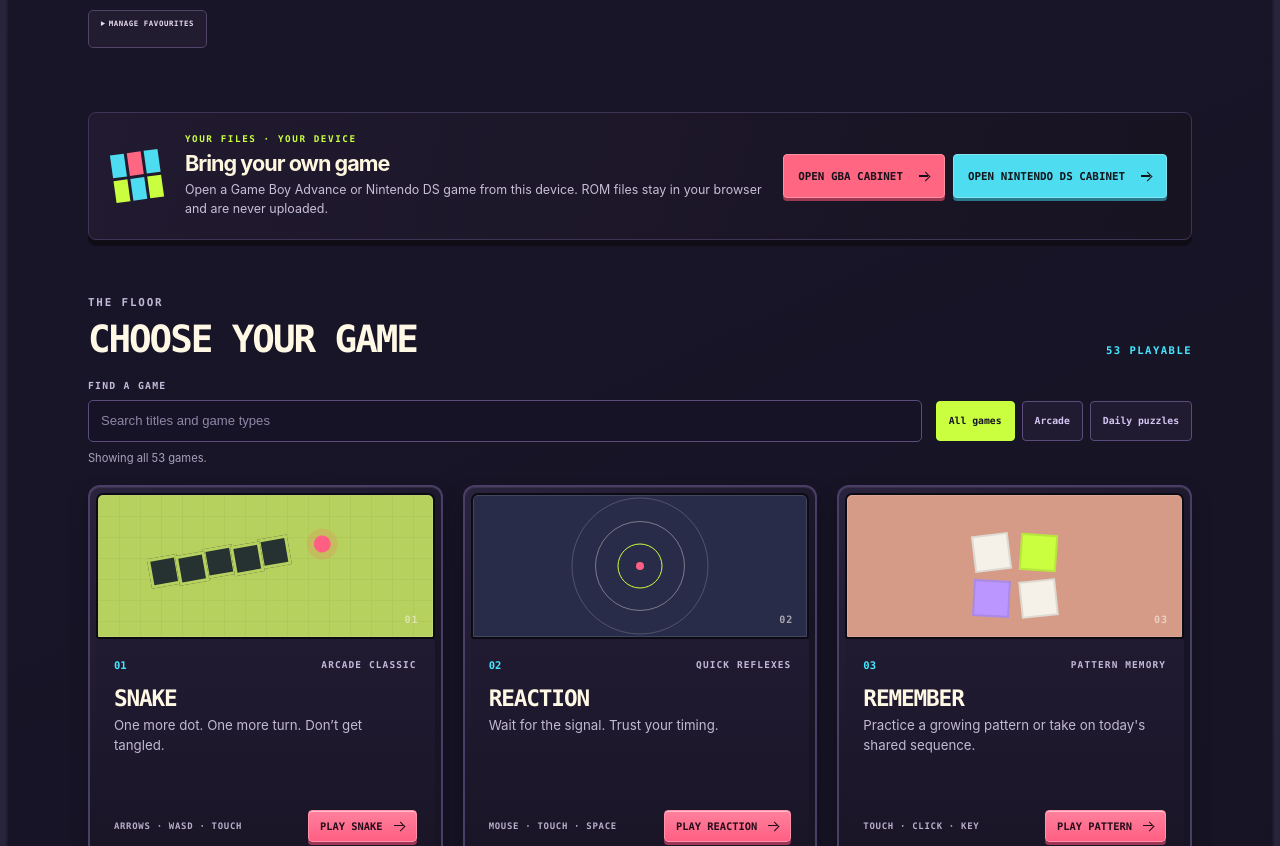
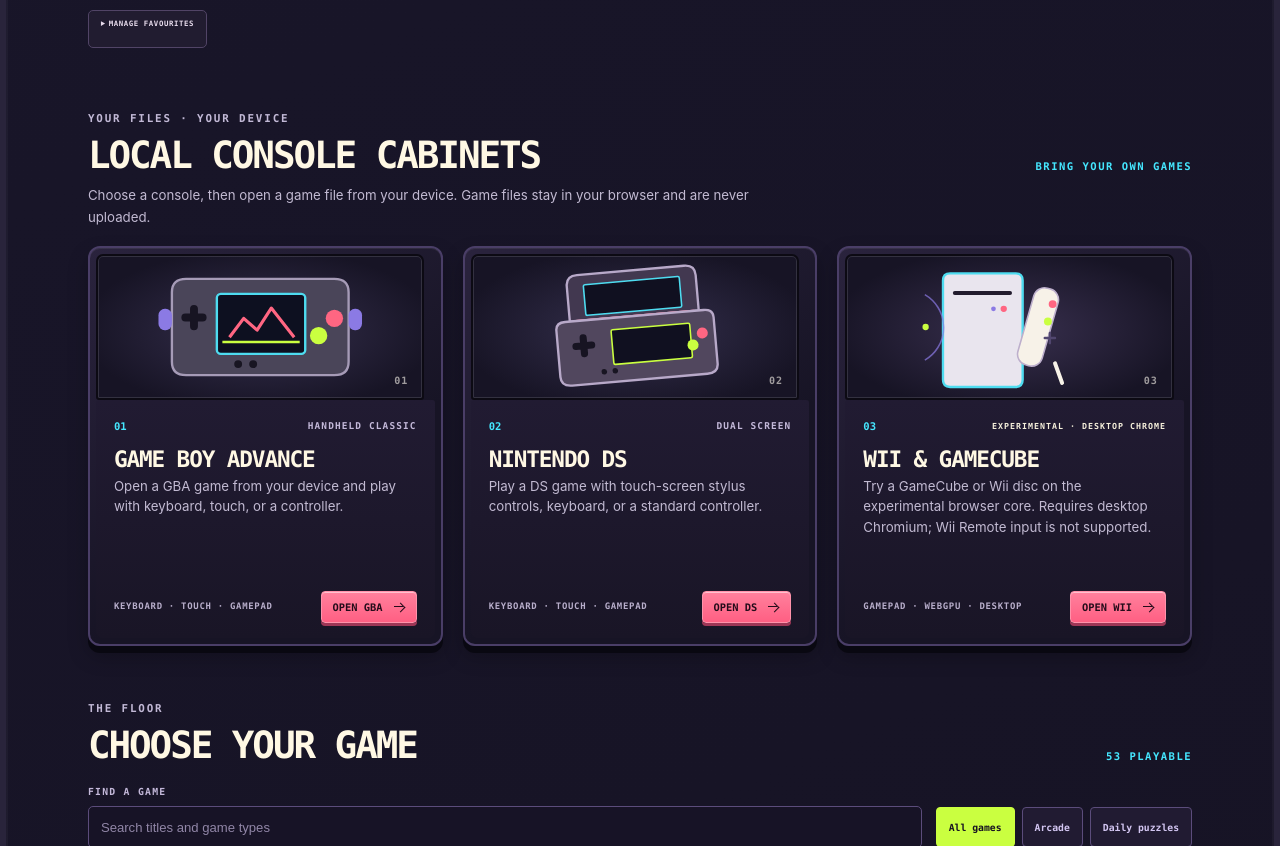
Before and after one commit to toby-sym/arcade, a React (Vite) app: page / in a window 1280 px wide. Shown: the part 704-1550 px from the top of the page. Built offline with nearby package versions, Linux system fonts and the light colour scheme.

Commit message:
Put local consoles on the arcade floor

```diff
--- a/src/App.tsx
+++ b/src/App.tsx
@@ -76,6 +76,7 @@ const PixelMosaicGame = lazy(() => import('./games/PixelMosaicGame').then(({ Pix
 const MinuteHandGame = lazy(() => import('./games/MinuteHandGame').then(({ MinuteHandGame }) => ({ default: MinuteHandGame })))
 const PocketOrbitGame = lazy(() => import('./games/PocketOrbitGame').then(({ PocketOrbitGame }) => ({ default: PocketOrbitGame })))
 const GbaConsole = lazy(() => import('./emulator/GbaConsole').then(({ GbaConsole }) => ({ default: GbaConsole })))
+import { EmulatorShelf } from './emulator/EmulatorShelf'
 import type { MinesweeperProgress } from './games/minesweeper'
 import { createTallyMarketState, type TallyMarketProgress } from './games/tallyMarket'
 import { createPixelMosaicState, type PixelMosaicProgress } from './games/pixelMosaic'
@@ -1522,18 +1523,7 @@ function Home({
         </details>
       </section>
 
-      <section className="local-play-section" aria-labelledby="local-play-title">
-        <div className="local-play-mark" aria-hidden="true"><span /><span /><span /><span /><span /><span /></div>
-        <div className="local-play-copy">
-          <p className="eyebrow">YOUR FILES · YOUR DEVICE</p>
-          <h2 id="local-play-title">Bring your own game</h2>
-          <p>Open a Game Boy Advance or Nintendo DS game from this device. ROM files stay in your browser and are never uploaded.</p>
-        </div>
-        <div className="local-play-actions">
-          <button className="local-play-button" type="button" onClick={onPlayEmulator}>Open GBA cabinet <span className="arrow-mark" aria-hidden="true" /></button>
-          <a className="local-play-button local-play-button-secondary" href="/nds/">Open Nintendo DS cabinet <span className="arrow-mark" aria-hidden="true" /></a>
-        </div>
-      </section>
+      <EmulatorShelf onOpenGba={onPlayEmulator} />
 
       <section className="game-section" aria-labelledby="games-title">
         <div className="section-heading">
--- /dev/null
+++ b/src/emulator/EmulatorShelf.tsx
@@ -0,0 +1,85 @@
+export function EmulatorShelf({ onOpenGba }: { onOpenGba: () => void }) {
+  return (
+    <section className="emulator-section" aria-labelledby="emulator-title">
+      <div className="section-heading emulator-section-heading">
+        <div>
+          <p className="eyebrow">YOUR FILES · YOUR DEVICE</p>
+          <h2 id="emulator-title">Local console cabinets</h2>
+        </div>
+        <span className="section-count">BRING YOUR OWN GAMES</span>
+      </div>
+      <p className="emulator-section-intro">Choose a console, then open a game file from your device. Game files stay in your browser and are never uploaded.</p>
+
+      <div className="emulator-card-grid">
+        <article className="game-card emulator-card emulator-card-gba">
+          <div className="card-art emulator-card-art gba-console-art" aria-hidden="true">
+            <svg viewBox="0 0 320 180" role="presentation">
+              <path d="M48 46q0-17 18-17h188q18 0 18 17v88q0 17-18 17H66q-18 0-18-17z" fill="#4a4559" stroke="#a69bb7" strokeWidth="3" />
+              <rect x="105" y="48" width="112" height="76" rx="5" fill="#0d1020" stroke="#4edcf0" strokeWidth="3" />
+              <path d="M112 109h98" stroke="#caff40" strokeWidth="3" />
+              <path d="M121 103l18-24 17 15 18-28 29 37" fill="none" stroke="#ff6682" strokeWidth="4" strokeLinejoin="round" />
+              <path d="M65 78h22m-11-11v22" stroke="#171422" strokeWidth="10" strokeLinecap="round" />
+              <circle cx="254" cy="79" r="11" fill="#ff6682" /><circle cx="234" cy="101" r="11" fill="#caff40" />
+              <circle cx="132" cy="137" r="5" fill="#181522" /><circle cx="151" cy="137" r="5" fill="#181522" />
+              <rect x="31" y="67" width="17" height="27" rx="8" fill="#8b7ae4" /><rect x="272" y="67" width="17" height="27" rx="8" fill="#8b7ae4" />
+            </svg>
+            <span className="card-art-index">01</span>
+          </div>
+          <div className="card-info">
+            <div className="card-heading-line"><span className="game-number">01</span><span className="game-category">HANDHELD CLASSIC</span></div>
+            <h3>Game Boy Advance</h3>
+            <p>Open a GBA game from your device and play with keyboard, touch, or a controller.</p>
+            <div className="card-bottom"><span className="controls-label">KEYBOARD · TOUCH · GAMEPAD</span><button className="play-card-button" type="button" onClick={onOpenGba}>Open GBA <span className="arrow-mark" aria-hidden="true" /></button></div>
+          </div>
+        </article>
+
+        <article className="game-card emulator-card emulator-card-nds">
+          <div className="card-art emulator-card-art ds-console-art" aria-hidden="true">
+            <svg viewBox="0 0 320 180" role="presentation">
+              <g transform="rotate(-5 160 90)">
+                <path d="M78 31q0-13 14-13h136q14 0 14 13v45H78z" fill="#423850" stroke="#b8a9c9" strokeWidth="3" />
+                <rect x="99" y="31" width="122" height="39" rx="2" fill="#101020" stroke="#4edcf0" strokeWidth="2" />
+                <path d="M85 78h150" stroke="#ff6682" strokeWidth="7" strokeLinecap="round" />
+                <path d="M60 86q0-10 12-10h176q12 0 12 10v59q0 12-14 12H74q-14 0-14-12z" fill="#51475e" stroke="#b8a9c9" strokeWidth="3" />
+                <rect x="129" y="91" width="100" height="44" rx="2" fill="#101020" stroke="#caff40" strokeWidth="2" />
+                <path d="M83 108h20m-10-10v20" stroke="#171422" strokeWidth="9" strokeLinecap="round" />
+                <circle cx="244" cy="105" r="7" fill="#ff6682" /><circle cx="231" cy="119" r="7" fill="#caff40" />
+                <circle cx="116" cy="143" r="3.5" fill="#181522" /><circle cx="130" cy="143" r="3.5" fill="#181522" />
+              </g>
+            </svg>
+            <span className="card-art-index">02</span>
+          </div>
+          <div className="card-info">
+            <div className="card-heading-line"><span className="game-number">02</span><span className="game-category">DUAL SCREEN</span></div>
+            <h3>Nintendo DS</h3>
+            <p>Play a DS game with touch-screen stylus controls, keyboard, or a standard controller.</p>
+            <div className="card-bottom"><span className="controls-label">KEYBOARD · TOUCH · GAMEPAD</span><a className="play-card-button" href="/nds/">Open DS <span className="arrow-mark" aria-hidden="true" /></a></div>
+          </div>
+        </article>
+
+        <article className="game-card emulator-card emulator-card-wii">
+          <div className="card-art emulator-card-art wii-console-art" aria-hidden="true">
+            <svg viewBox="0 0 320 180" role="presentation">
+              <path d="M76 31q0-9 9-9h83q9 0 9 9v126q0 9-9 9H85q-9 0-9-9z" fill="#e9e5ee" stroke="#4edcf0" strokeWidth="3" />
+              <path d="M91 47h70" stroke="#221b2d" strokeWidth="5" strokeLinecap="round" />
+              <circle cx="153" cy="67" r="4" fill="#ff6682" /><circle cx="140" cy="67" r="3" fill="#8b7ae4" />
+              <rect x="195" y="37" width="32" height="101" rx="14" transform="rotate(16 195 37)" fill="#f7f2e8" stroke="#bdafcc" strokeWidth="2" />
+              <circle cx="215" cy="61" r="5" fill="#ff6682" /><circle cx="209" cy="83" r="5" fill="#caff40" />
+              <path d="M205 104h13m-6.5-6.5v13" stroke="#51466f" strokeWidth="3" strokeLinecap="round" />
+              <path d="M218 136l9 25" stroke="#f7f2e8" strokeWidth="5" strokeLinecap="round" />
+              <path d="M53 49a48 48 0 0 1 0 83" fill="none" stroke="#8b7ae4" strokeWidth="2" opacity=".7" />
+              <circle cx="54" cy="90" r="4" fill="#caff40" />
+            </svg>
+            <span className="card-art-index">03</span>
+          </div>
+          <div className="card-info">
+            <div className="card-heading-line"><span className="game-number">03</span><span className="game-category emulator-experimental-label">EXPERIMENTAL · DESKTOP CHROME</span></div>
+            <h3>Wii &amp; GameCube</h3>
+            <p>Try a GameCube or Wii disc on the experimental browser core. Requires desktop Chromium; Wii Remote input is not supported.</p>
+            <div className="card-bottom"><span className="controls-label">GAMEPAD · WEBGPU · DESKTOP</span><a className="play-card-button" href="/wii/">Open Wii <span className="arrow-mark" aria-hidden="true" /></a></div>
+          </div>
+        </article>
+      </div>
+    </section>
+  )
+}
```
Also changed, not shown: src/styles.css, 1 other file (tests, documents, lock files or other folders).
